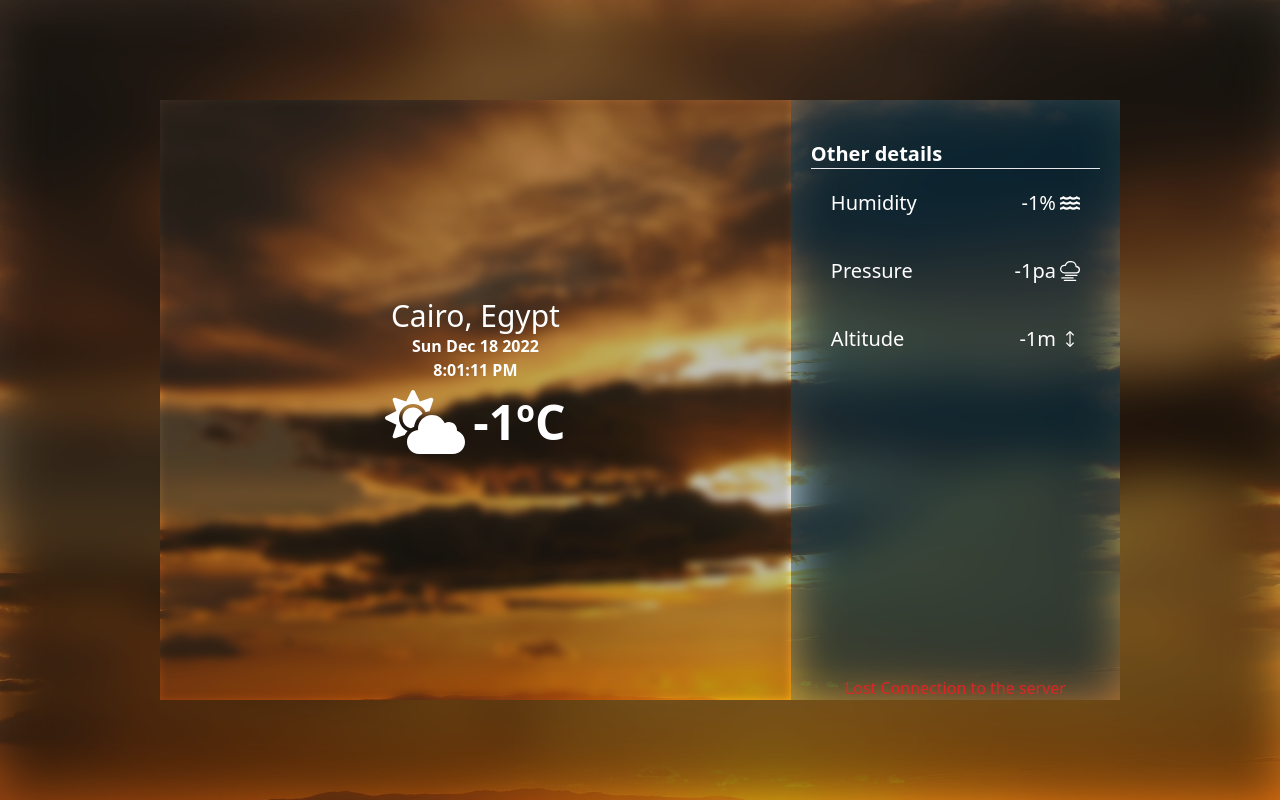
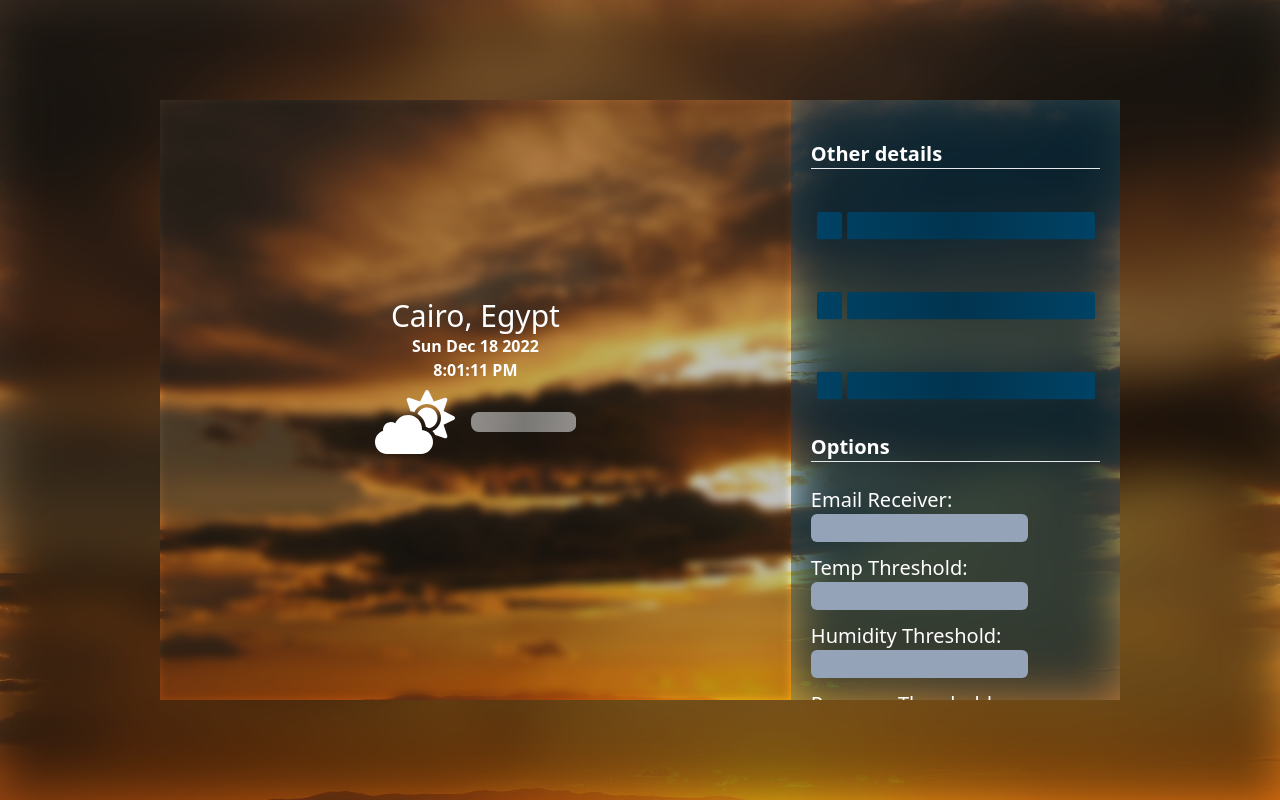
Before and after one commit to fine-simple/weather-iot, a React (Vite) app in the folder frontend/: page / in a window 1280 px wide. Built offline with nearby package versions, Linux system fonts and the light colour scheme; no server answers.

Commit message:
[Added] Updating Thresholds and email

```diff
--- a/frontend/package.json
+++ b/frontend/package.json
@@ -10,6 +10,7 @@
   },
   "dependencies": {
     "react": "^18.2.0",
+    "react-content-loader": "^6.2.0",
     "react-dom": "^18.2.0",
     "react-icons": "^4.7.1"
   },
--- /dev/null
+++ b/frontend/src/components/DefaultLoader.tsx
@@ -0,0 +1,17 @@
+import ContentLoader from "react-content-loader";
+
+export default function DefaultLoader(props: any) {
+  return (
+    <ContentLoader
+      speed={2}
+      className="w-full h-20"
+      viewBox="0 0 400 70"
+      backgroundColor="#004366"
+      foregroundColor="#01344f"
+      {...props}
+    >
+      <rect x="50" y="6" rx="4" ry="4" width="343" height="38" />
+      <rect x="8" y="6" rx="4" ry="4" width="35" height="38" />
+    </ContentLoader>
+  );
+}
--- a/frontend/src/components/Entry.tsx
+++ b/frontend/src/components/Entry.tsx
@@ -1,16 +1,20 @@
 import { IconType } from "react-icons";
+import DefaultLoader from "./DefaultLoader";
 
 export default function Entry({
   title,
   value,
   icon: Icon,
   unit,
+  ...props
 }: {
   title: string;
-  value: number;
+  value: number | null;
   icon?: IconType;
   unit?: string;
 }) {
+  if (!value) return <DefaultLoader />;
+
   return (
     <div className="flex p-5">
       <p className="m-auto ml-0">{title}</p>
--- /dev/null
+++ b/frontend/src/components/Input.tsx
@@ -0,0 +1,33 @@
+import { useId } from "react";
+
+export default function Input({
+  label,
+  name,
+  type,
+  disabled,
+  onChange,
+  value,
+}: {
+  label: string;
+  name: string;
+  type?: string;
+  disabled?: boolean;
+  onChange: React.ChangeEventHandler;
+  value: string | number;
+}) {
+  const id = useId();
+  return (
+    <div className="pb-3 w-3/4">
+      <label htmlFor={id}>{label}:</label> <br />
+      <input
+        onChange={onChange}
+        value={value}
+        name={name}
+        className="rounded-md bg-slate-400 text-black px-2 w-full"
+        type={type || "text"}
+        id={id}
+        disabled={disabled || false}
+      />
+    </div>
+  );
+}
--- /dev/null
+++ b/frontend/src/components/TempLoader.tsx
@@ -0,0 +1,16 @@
+import ContentLoader from "react-content-loader";
+
+export default function TempLoader(props: any) {
+  return (
+    <ContentLoader
+      speed={2}
+      className="h-5 w-15 self-center opacity-60"
+      viewBox="0 0 200 38"
+      backgroundColor="#ddd"
+      foregroundColor="#bbb"
+      {...props}
+    >
+      <rect x="0" y="0" rx="15" ry="15" width="200" height="38" />
+    </ContentLoader>
+  );
+}
--- a/frontend/src/components/Weather.tsx
+++ b/frontend/src/components/Weather.tsx
@@ -1,17 +1,29 @@
-import { useEffect, useState } from "react";
+import React, { useEffect, useId, useState } from "react";
 import useTime from "../hooks/useTime";
 import { FaCloudSun, FaWater } from "react-icons/fa";
 import { RxHeight } from "react-icons/rx";
 import { BsCloudHaze } from "react-icons/bs";
 import Entry from "./Entry";
+import TempLoader from "./TempLoader";
+import Input from "./Input";
 
 export default function Weather() {
-  const [weather, setWeather] = useState({
-    temp: -1,
-    humidity: -1,
-    pressure: -1,
-    altitude: -1,
+  const [weather, setWeather] = useState<WeatherData>({
+    temp: null,
+    humidity: null,
+    pressure: null,
+    altitude: null,
   });
+
+  const [email, setEmail] = useState("");
+
+  const [thresholds, setThresholds] = useState<ThresholdsData>({
+    temp: "",
+    humidity: "",
+    pressure: "",
+    altitude: "",
+  });
+
   const [failed, setFailed] = useState(false);
   const time = useTime();
 
@@ -28,10 +40,24 @@ export default function Weather() {
         });
     }, 1000);
 
+    fetch("/thresholds")
+      .then(data => data.json())
+      .then(json => {
+        setThresholds(json);
+      });
+    fetch("/email").then(data => console.log(data.body));
     return () => {
       clearInterval(interval);
     };
   }, []);
+
+  const submitHandler = (e: React.FormEvent) => {
+    e.preventDefault();
+  };
+
+  const thresholdChangeHandler = (e: React.ChangeEvent<HTMLInputElement>) => {
+    setThresholds(prev => ({ ...prev, [e.target.name]: e.target.value }));
+  };
 
   return (
     <div
@@ -41,17 +67,20 @@ export default function Weather() {
         <h1 className="text-3xl">Cairo, Egypt</h1>
         <h2 className="font-semibold">{time.toDateString()}</h2>
         <h2 className="font-semibold">{time.toLocaleTimeString()}</h2>
-        <div className="flex">
-          <FaCloudSun size={80} />
+        <div className="flex justify-center gap-x-4">
+          <FaCloudSun className="scale-x-[-1]" size={80} />
+          {(weather.temp && (
             <h1 className="text-5xl font-semibold m-auto ml-2">
               {parseFloat(weather.temp.toFixed(2))}ºC
             </h1>
+          )) || <TempLoader />}
         </div>
       </section>
-      <section className="h-full w-full bg-sky-600/20 backdrop-filter backdrop-blur-xl backdrop-brightness-[30%] lg:w-2/4 lg: p-5 pt-10">
-        <main className="">
+      <section className="h-full flex flex-col overflow-y-auto w-full bg-sky-600/20 backdrop-filter backdrop-blur-xl backdrop-brightness-[30%] lg:w-2/4 lg: p-5 pt-10">
+        <main className="flex flex-col">
+          <article>
             <h2 className="text-xl font-semibold">Other details</h2>
-          <hr />
+            <hr className="mb-6" />
             <div className="text-xl">
               <Entry
                 title="Humidity"
@@ -72,8 +101,56 @@ export default function Weather() {
                 icon={RxHeight}
               />
             </div>
+          </article>
+          <article>
+            <h2 className="text-xl font-semibold">Options</h2>
+            <hr className="mb-6" />
+            <form onSubmit={submitHandler} className="text-xl flex flex-col">
+              <Input
+                name="email"
+                value={email}
+                onChange={(e: React.ChangeEvent<HTMLInputElement>) => {
+                  setEmail(e.target.value);
+                }}
+                label="Email Receiver"
+              />
+              <Input
+                name="temp"
+                value={thresholds.temp}
+                onChange={thresholdChangeHandler}
+                label="Temp Threshold"
+                type="number"
+              />
+              <Input
+                name="humidity"
+                value={thresholds.humidity}
+                onChange={thresholdChangeHandler}
+                label="Humidity Threshold"
+                type="number"
+              />
+              <Input
+                name="pressure"
+                value={thresholds.pressure}
+                onChange={thresholdChangeHandler}
+                label="Pressure Threshold"
+                type="number"
+              />
+              <Input
+                name="altitude"
+                value={thresholds.altitude}
+                onChange={thresholdChangeHandler}
+                label="Altitude Threshold"
+                type="number"
+              />
+              <input
+                type="submit"
+                className="text-white cursor-pointer w-15 mx-auto bg-blue-700 hover:bg-blue-800 focus:ring-4 focus:ring-blue-300 font-medium rounded-lg text-sm px-5 py-2.5 dark:bg-blue-600 dark:hover:bg-blue-700 focus:outline-none dark:focus:ring-blue-800"
+                value="Update"
+              />
+            </form>
+          </article>
         </main>
-        <footer className="absolute left-0 w-full bottom-0">
+        <footer className="mt-3">
           {failed && (
             <p className="text-red-600 text-center">
               Lost Connection to the server
--- a/frontend/src/index.css
+++ b/frontend/src/index.css
@@ -1,3 +1,7 @@
 @tailwind base;
 @tailwind components;
 @tailwind utilities;
+
+input[type="number"]::-webkit-inner-spin-button {
+	-webkit-appearance: none;
+}
--- /dev/null
+++ b/frontend/src/types/global.d.ts
@@ -0,0 +1,13 @@
+type WeatherData = {
+  temp: null | number;
+  humidity: null | number;
+  pressure: null | number;
+  altitude: null | number;
+};
+
+type ThresholdsData = {
+  temp: "" | number;
+  humidity: "" | number;
+  pressure: "" | number;
+  altitude: "" | number;
+};
--- a/frontend/tsconfig.json
+++ b/frontend/tsconfig.json
@@ -9,6 +9,7 @@
     "allowSyntheticDefaultImports": true,
     "strict": true,
     "forceConsistentCasingInFileNames": true,
+    "typeRoots": ["./src/types"],
     "module": "ESNext",
     "moduleResolution": "Node",
     "resolveJsonModule": true,
```
Also changed, not shown: 1 other file (tests, documents, lock files or other folders). Lines whose indentation alone changed are shown as unchanged.
